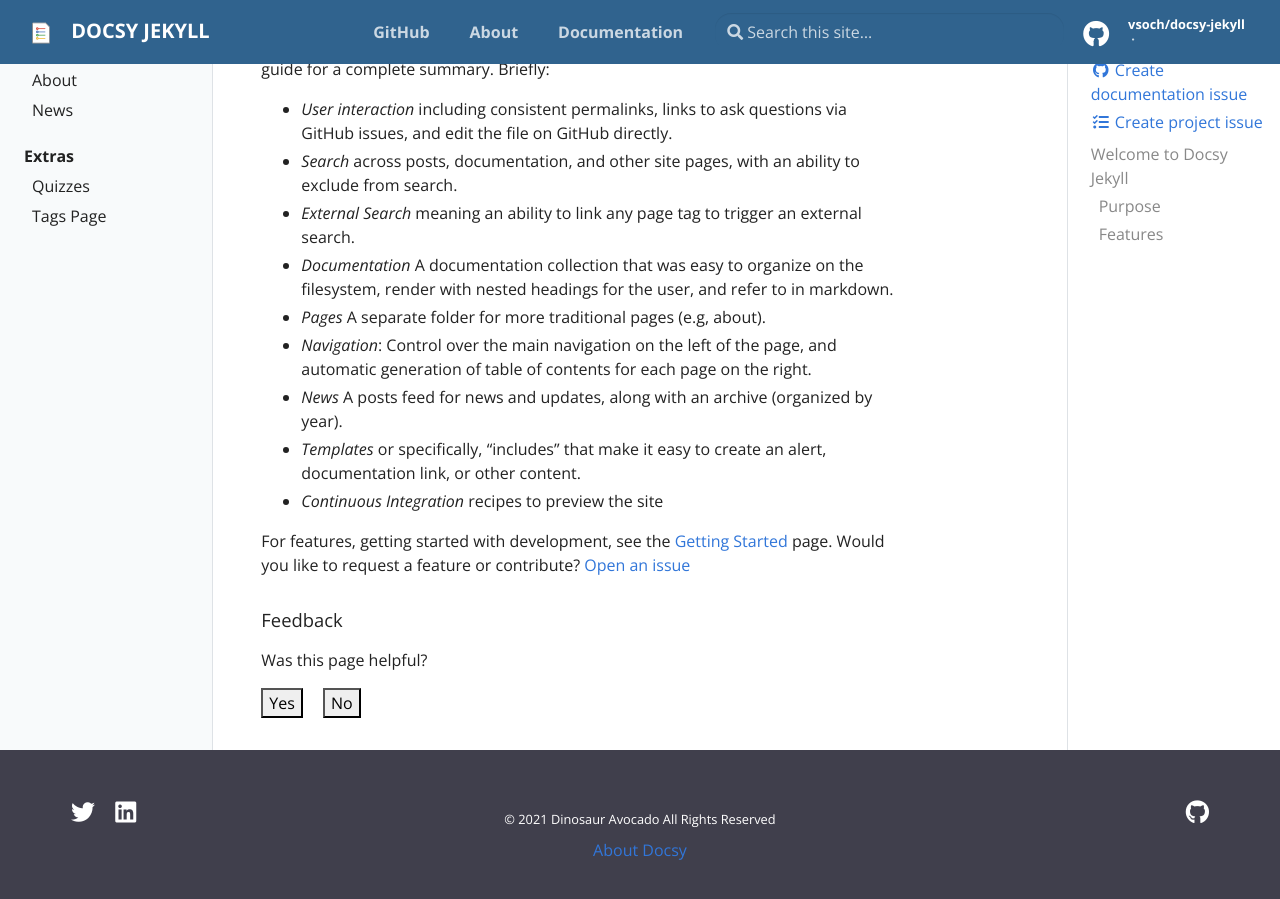
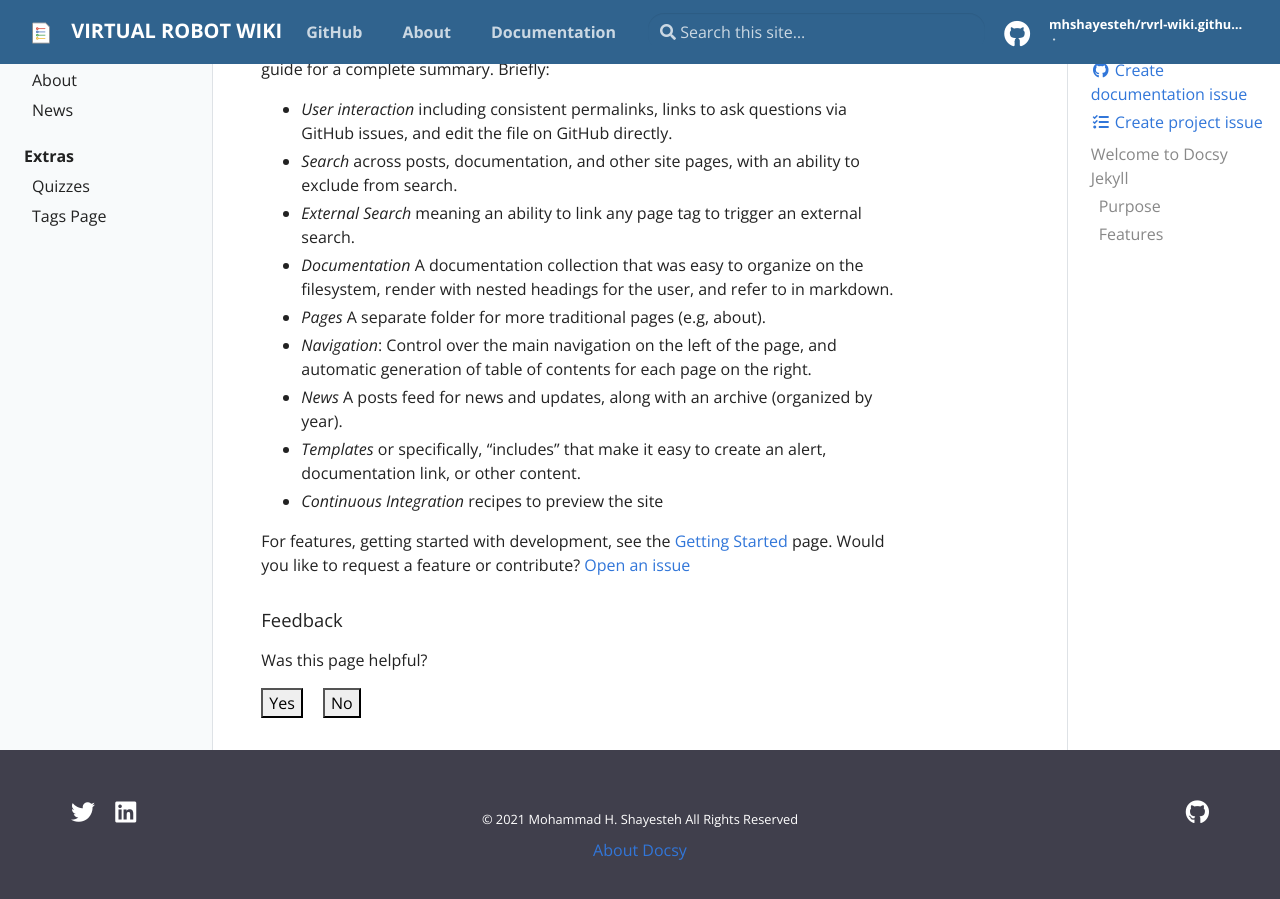
Before and after one commit to Sadighi-Nicky/rvrl-wiki.github.io, a Jekyll site: the page built from pages/index.md, in a window 1280 px wide and 900 px high, scrolled down 885 px. Built offline with Jekyll 4.4.1, drawn with Linux system fonts in a browser that asks for light colours.

Commit message:
Update _config.yml

```diff
--- a/_config.yml
+++ b/_config.yml
@@ -14,24 +14,24 @@
 # You can create any custom variable you would like, and they will be accessible
 # in the templates via {{ site.myvariable }}.
 
-title: Docsy Jekyll
-email: your-email@domain.com
-author: Dinosaur Avocado
+title: Virtual Robot Wiki
+email: m.h.shayesteh@gmail.com
+author: Mohammad H. Shayesteh
 description: > # this means to ignore newlines until "baseurl:"
   Write an awesome description for your new site here. You can edit this
   line in _config.yml. It will appear in your document head meta (for
   Google search results) and in your feed.xml site description.
 
 # Add your baseurl here (your repository) but DO NOT CHANGE THE LINE NUMBER without editing .circleci/circle_urls.sh
-baseurl: "/docsy-jekyll" # the subpath of your site, e.g. /blog
+baseurl: "/rvrl-wiki" # the subpath of your site, e.g. /blog
 
 # This is mostly for testing
-url: "https://vsoch.github.io" # the base hostname & protocol for your site
+url: "https://rvrl-wiki.github.io" # the base hostname & protocol for your site
 
 # Social (First three Required)
-repo: "https://github.com/vsoch/docsy-jekyll"
-github_user: "vsoch"
-github_repo: "docsy-jekyll"
+repo: "https://github.com/rvrl-wiki/rvrl-wiki.github.io"
+github_user: "mhshayesteh"
+github_repo: "rvrl-wiki.github.io"
 github_branch: "master"
 
 # Optional
```
